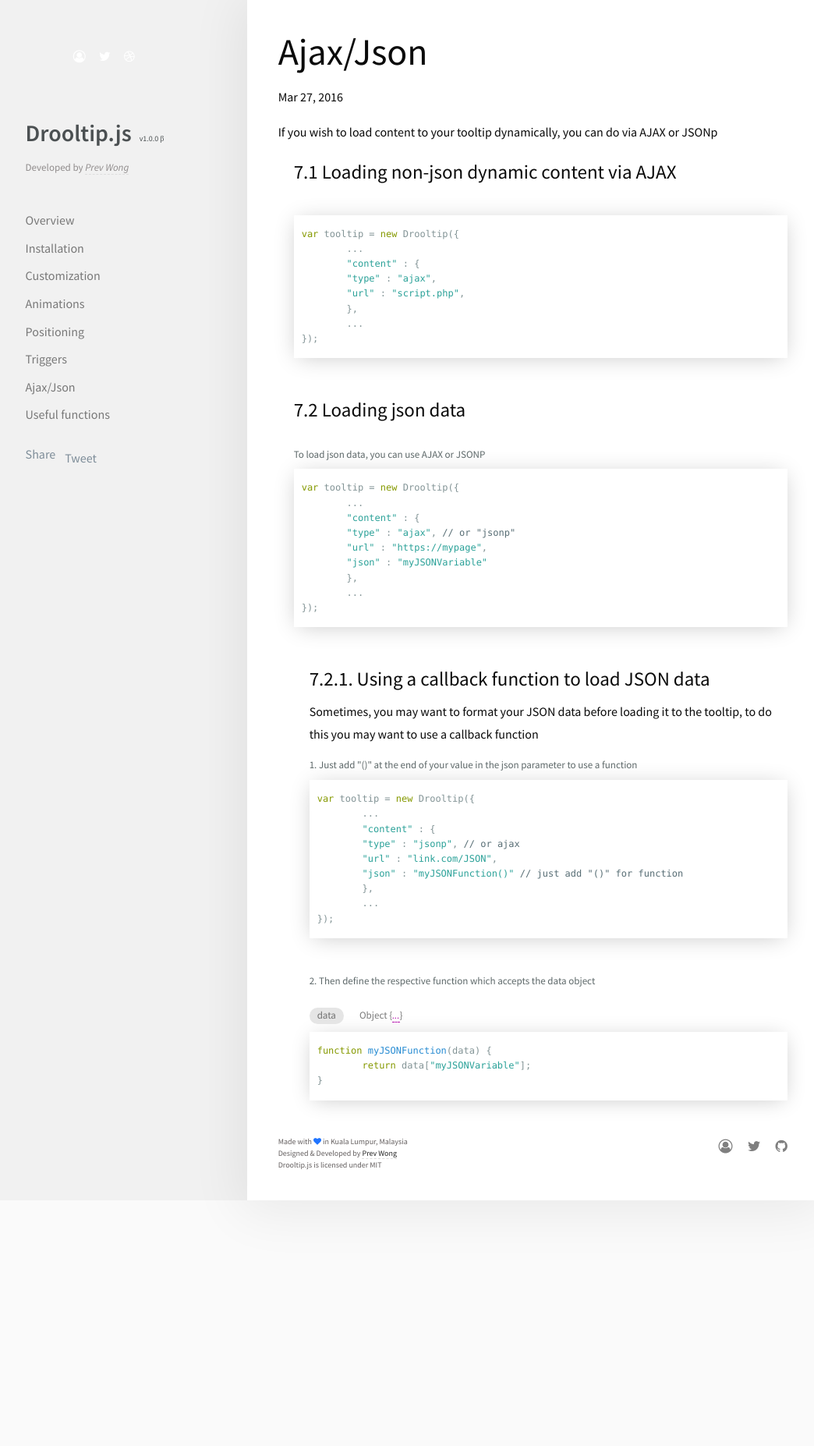
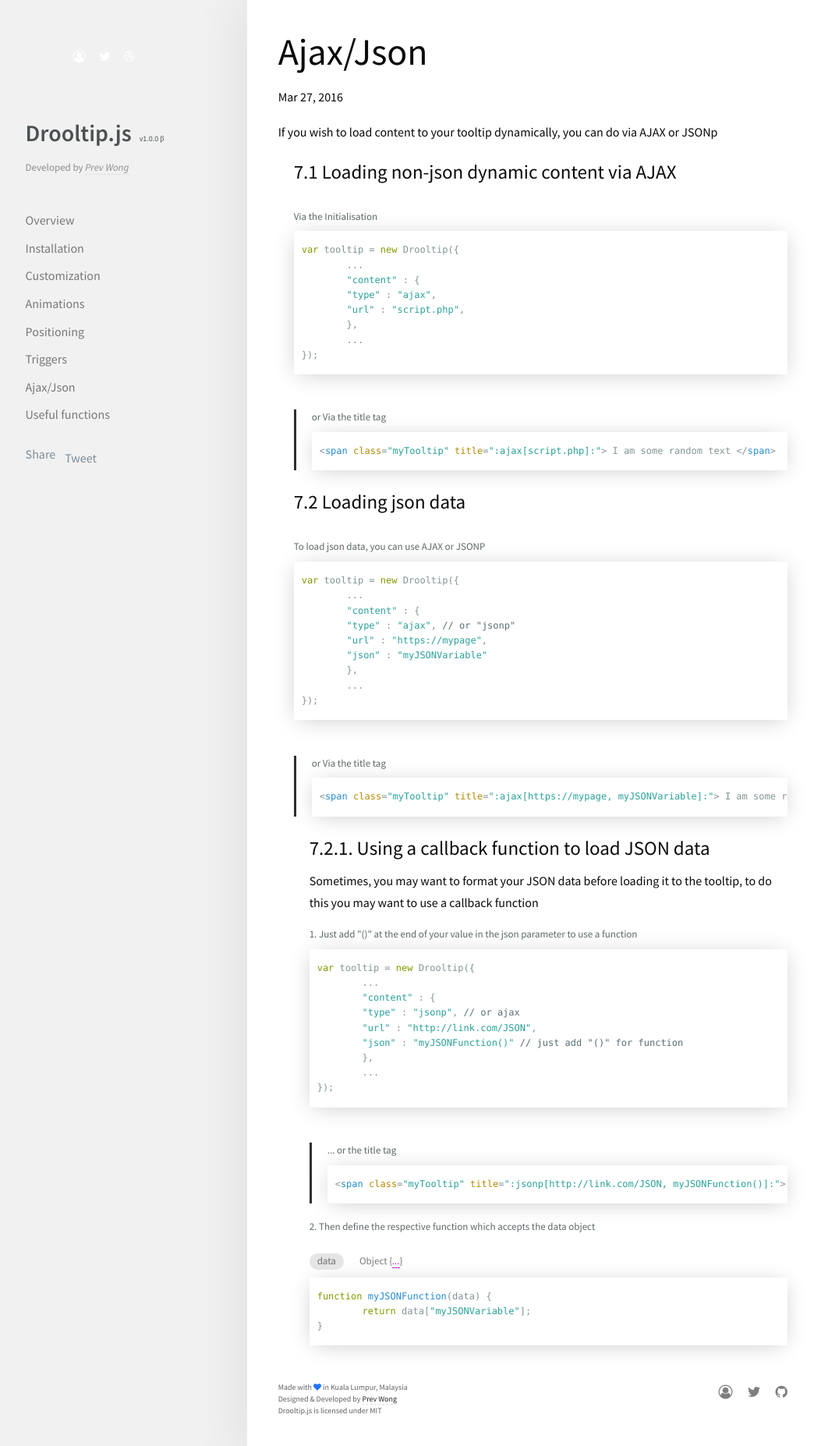
Before and after one commit to prevwong/drooltip.js, a Jekyll site: the page built from _posts/2016-03-27-ajax-json.md, in a window 1280 px wide. Shown: the whole page at 78% size, without its empty margins (140-1184 px from the left). Built offline with Jekyll 4.4.1, drawn with Linux system fonts in a browser that asks for light colours; our own code applies the rules of GitHub Pages for plain Markdown files; comment, search, counter and statistics services are not loaded; before the commit the page ends 1539 px from its top, so only the background shows below that.

Commit message:
Updated docs

```diff
--- a/_posts/2016-03-27-ajax-json.md
+++ b/_posts/2016-03-27-ajax-json.md
@@ -9,7 +9,7 @@ index: 7
 	<h4>7.1 Loading non-json dynamic content via AJAX</h4>
 	<ul class = "steps">
 		<li>
-			<span class="instruction"></span>
+			<span class="instruction">Via the Initialisation</span>
 <pre><code class="js">var tooltip = new Drooltip({
 	...
 	"content" : {
@@ -18,6 +18,10 @@ index: 7
 	},
 	...
 });</code> </pre>
+		</li>
+		<li class="second_method">
+			<span class="instruction">or Via the title tag</span>
+{% highlight html %}<span class="myTooltip" title=":ajax[script.php]:"> I am some random text </span>{% endhighlight %}
 		</li>
 	</ul>
 </ul>
@@ -36,6 +40,10 @@ index: 7
 	...
 });</code> </pre>
 		</li>
+		<li class="second_method">
+			<span class="instruction">or Via the title tag</span>
+{% highlight html %}<span class="myTooltip" title=":ajax[https://mypage, myJSONVariable]:"> I am some random text </span>{% endhighlight %}
+		</li>
 	</ul>
 <ul class = "subsection">
 	<h4>7.2.1. Using a callback function to load JSON data</h4>
@@ -47,13 +55,17 @@ index: 7
 	...
 	"content" : {
 	"type" : "jsonp", // or ajax
-	"url" : "link.com/JSON",
+	"url" : "http://link.com/JSON",
 	"json" : "myJSONFunction()" // just add "()" for function
 	},
 	...
 });
 </code>
 </pre>
+		</li>
+		<li class="second_method">
+			<span class="instruction">... or the title tag</span>
+{% highlight html %}<span class="myTooltip" title=":jsonp[http://link.com/JSON, myJSONFunction()]:"> I am some random text </span>{% endhighlight %}
 		</li>
 		<li>
 			<span class="instruction">2. Then define the respective function which accepts the <span class="tag">data</span> object</span>
--- a/assets/demo/css/demo.css
+++ b/assets/demo/css/demo.css
@@ -448,4 +448,8 @@ small.note {
   padding: 15px 20px;
   margin-top: 20px; }
 
+.second_method {
+  padding-left: 20px;
+  border-left: 3px solid #2f2f2f; }
+
 /*# sourceMappingURL=demo.css.map */
--- a/assets/demo/css/demo.scss
+++ b/assets/demo/css/demo.scss
@@ -557,3 +557,8 @@ small.note {
     padding: 15px 20px;
     margin-top: 20px;
 }
+
+.second_method {
+	padding-left:20px;
+	border-left:3px solid #2f2f2f;
+}
```
Also changed, not shown: 1 other file.
